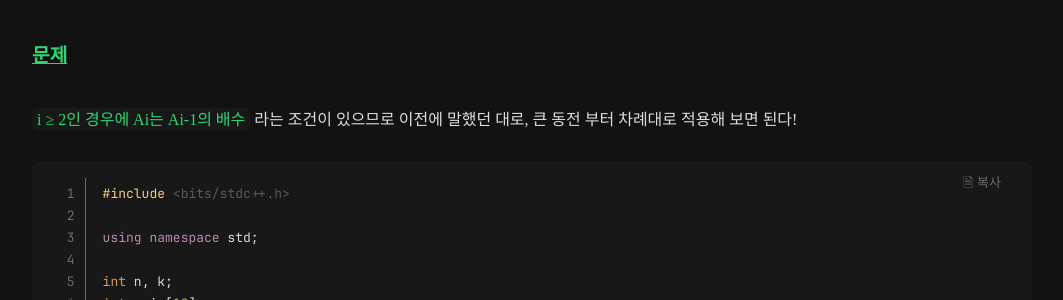
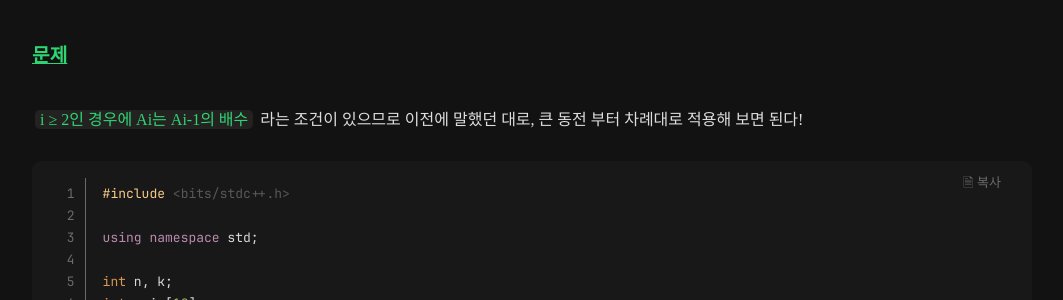
Before and after one commit to sayoonnn/sayoonnn.github.io, a Jekyll site: the page built from _ps/11047.md, in a window 1280 px wide. Shown: the part 173-473 px from the top of the page, without its empty margins (108-1171 px from the left). Built offline with Jekyll 4.4.1, drawn with Linux system fonts in a browser that asks for light colours; some web fonts are replaced.

Commit message:
250115_20:44

```diff
--- a/assets/css/main.scss
+++ b/assets/css/main.scss
@@ -335,9 +335,10 @@ code {
 .language-plaintext {
     font-family: var(--main-font) !important;
     color: var(--light-alt-color);
-    background-color: #181818;
+    background-color: rgba(135, 131, 120, 0.15);
     border-radius: 0.3125rem;
-    padding: 0.1875rem 0.3125rem;
+    padding: 0.0625rem 0.3125rem;
+    margin: 0 0.1875rem;
 }
 
 .highlight .hll {
```
